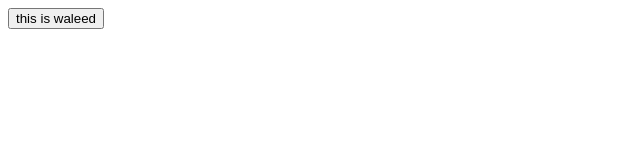
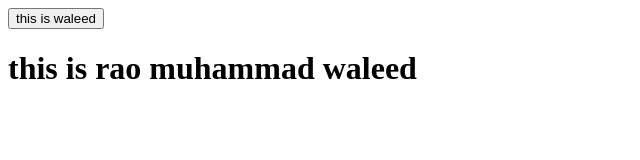
Before and after one commit to rao-waleed451/first-local-repository, a plain HTML site: page index.html in a window 1280 px wide. Shown: the whole page, without its empty margins (0-640 px from the left). Drawn offline with Linux system fonts and the light colour scheme.

Commit message:
add new h1 tag

```diff
--- a/index.html
+++ b/index.html
@@ -9,5 +9,6 @@
 </head>
 <body>
     <button>this is waleed</button>
+    <h1>this is rao muhammad waleed</h1>
 </body>
 </html>
```
